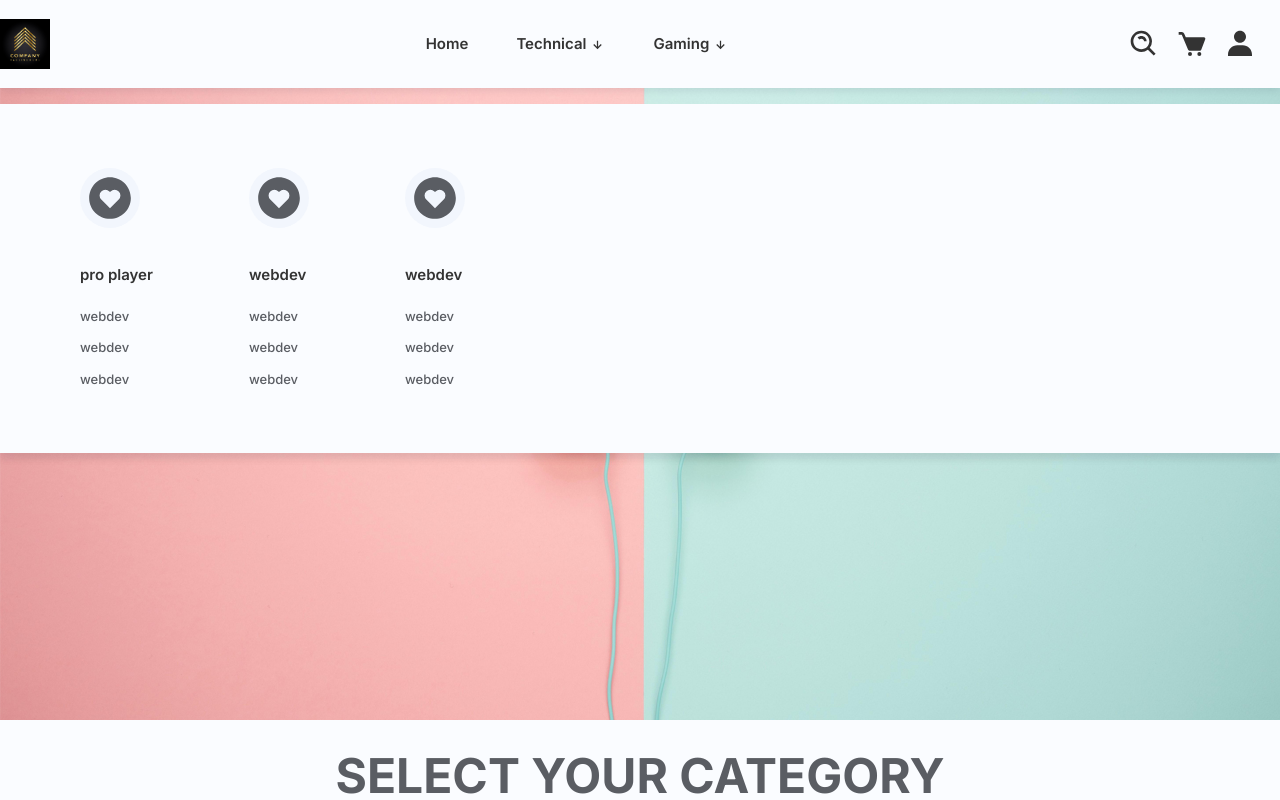
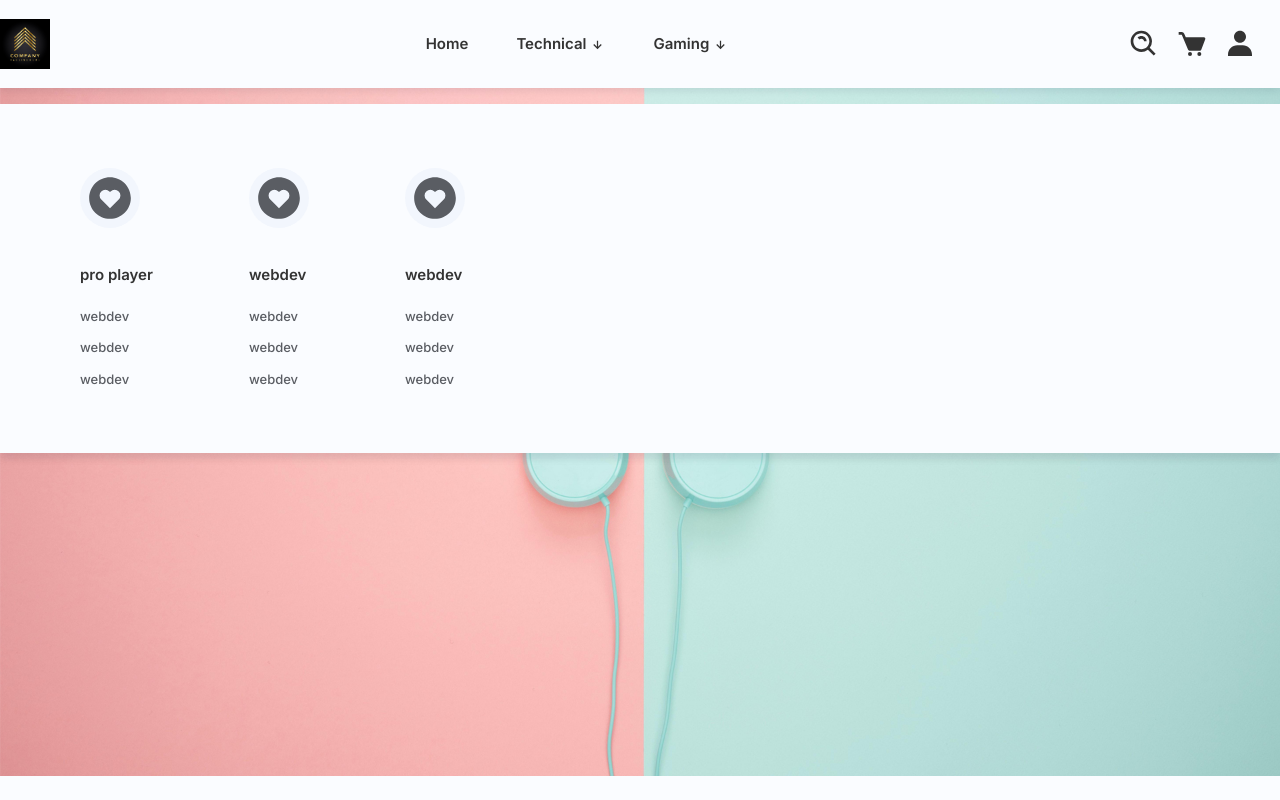
Before and after one commit to Guptaashish2003/beyondbazaar, a Next.js app: page / in a window 1280 px wide. Shown: the top 800 px of the page. Built offline with nearby package versions, Linux system fonts and the light colour scheme.

Commit message:
loignpaage

```diff
--- a/src/components/HeroSection/Herosection.jsx
+++ b/src/components/HeroSection/Herosection.jsx
@@ -7,32 +7,27 @@ import hero3 from "@/assets/hero3.jpg"
 import { Swiper, SwiperSlide } from 'swiper/react';
 import 'swiper/css';
 function HeroSection() {
-  const sliderImages = [hero1,hero2,hero3]
-
+  const sliderImage = [hero1,hero2,hero3]
   return (
-    <div className="swiper-container">
+   <>
    <Swiper
        loop={true}
-        autoplay={{
-          delay: 3000,
-          disableOnInteraction: true,
-        }}
-        navigation={true}
-        pagination={true}
-        className="swiper-wrapper"
+      slidesPerView={1}
+      className='w-full hero-hieght'
           >
-        {sliderImages.map((img, index) => (
-          <SwiperSlide key={index} className="swiper-slide">
+      {sliderImage.map((img,index)=><SwiperSlide key={index} className='w-full h-full'>
         <Image
           src={img}
-              alt={`Slide ${index + 1}`}
-              className="swiper-image"
+          style={{objectFit: "cover"}}
+          alt="hero image"
+          className='cursor-pointer w-full h-full'
         />
-          </SwiperSlide>
-        ))}
+      </SwiperSlide>)}
+
+
     </Swiper>
-    </div>
-  );
+   </>
+  )
 }
 
 export default HeroSection
```
Lines whose indentation alone changed are shown as unchanged.
